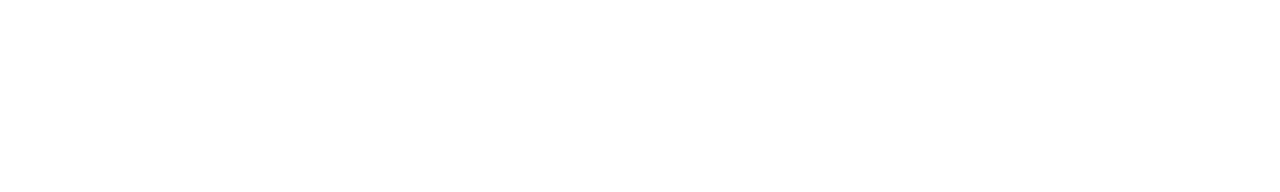
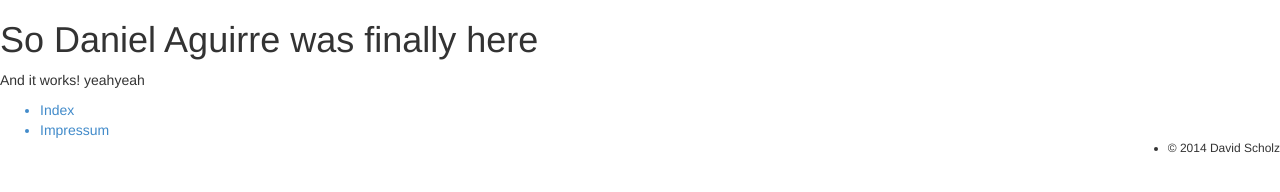
Before and after one commit to bionix3/davidscholz, a plain HTML site: page danielaguirrewashere.html in a window 1280 px wide. Drawn offline with nearby package versions, Linux system fonts and the light colour scheme; files that its build step writes are made by us from their sources.

Commit message:
Eine neue Datei angelegt und mit index.html verknüpft

```diff
--- a/danielaguirrewashere.html
+++ b/danielaguirrewashere.html
@@ -0,0 +1,35 @@
+<!DOCTYPE html>
+<html>
+<head>
+<title>Welcome</title>
+<meta name="viewport" content="width=device-width, initial-scale=1.0">
+<!--  Bootstrap -->
+<link href="css/bootstrap.min.css" rel="stylesheet" media="screen">
+</head>
+<body>
+	<header>
+		<h1>So Daniel Aguirre was finally here</h1>
+		<script src="http://code.jquery.com/jquery.js"></script>
+		<script src="js/bootstrap.min.js"></script>
+	</header>
+	<article>
+		<p>And it works! yeahyeah</p>
+
+	</article>
+	<footer>
+		<nav>
+			<ul>
+
+<a href="index.html">
+					<li>Index</li>
+				</a>
+				<a href="impressum.html">
+					<li>Impressum</li>
+				</a>
+				<li style="float: right; margin: 0px; font-size: 12px;">
+					&copy; 2014 David Scholz</li>
+			</ul>
+		</nav>
+	</footer>
+</body>
+</html>
```
Also changed, not shown: index.html (+4 -0 lines).
